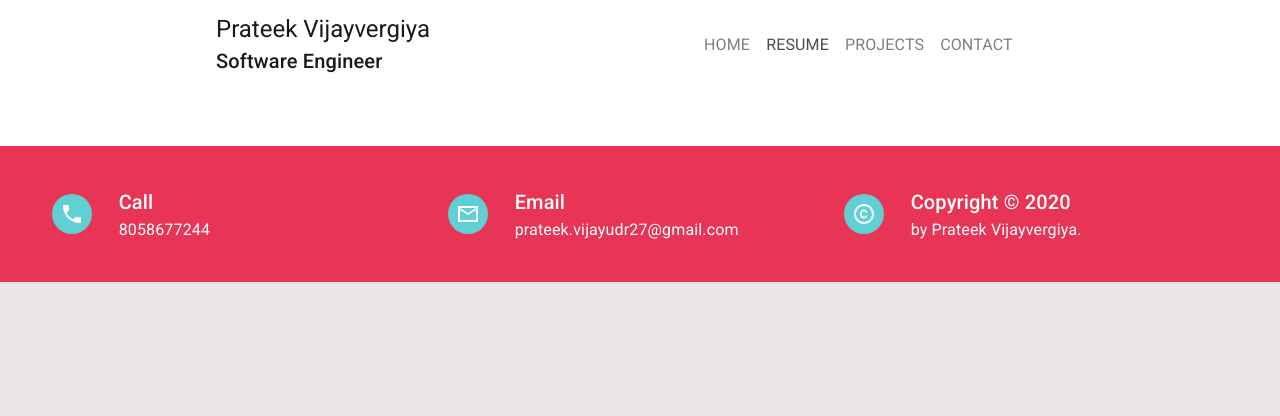
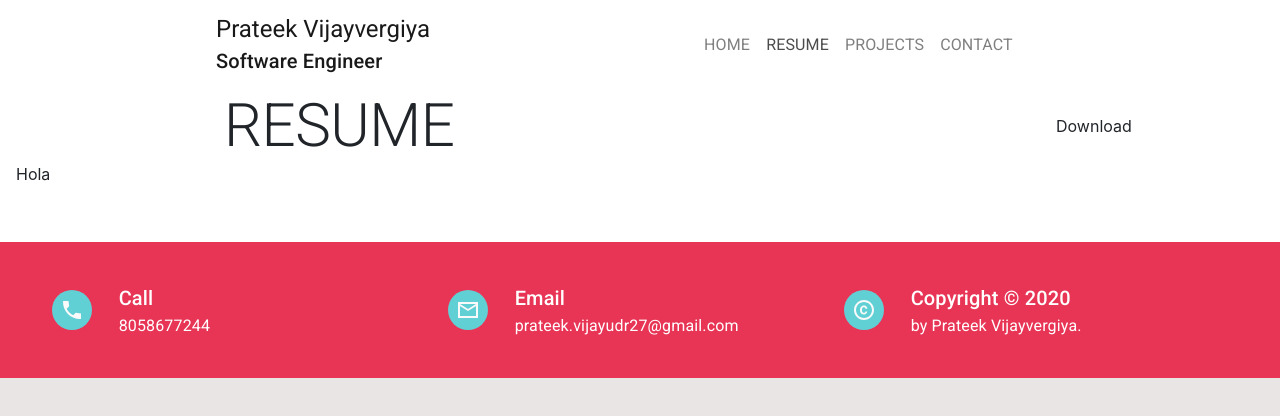
Before and after one commit to prateekvijayvergiya/prateekvijayvergiya.github.io, a Next.js app: page / in a window 1280 px wide. Both pictures are taken after a click on the button "RESUME". Shown: the top 416 px of the page. Built offline with nearby package versions, Linux system fonts and the light colour scheme.

Commit message:
added base for resume page

```diff
--- a/components/home/index.js
+++ b/components/home/index.js
@@ -24,17 +24,17 @@ const HomePage = () => {
         <Grid item container justify="space-evenly" alignItems="center">
           <Grid item align='center'>
             <div className={classNames(classes.titleContainer, classes.resume)}>
-              <p>Resume</p>
+              <Typography>Resume</Typography>
             </div>
           </Grid>
           <Grid item align='center'>
             <div className={classNames(classes.titleContainer, classes.portfolio)}>
-              <p>My Work</p>
+              <Typography>My Work</Typography>
             </div>
           </Grid>
           <Grid item align='center'>
             <div className={classNames(classes.titleContainer, classes.skills)}>
-              <p>Skills</p>
+              <Typography>Skills</Typography>
             </div>
           </Grid>
         </Grid>
--- /dev/null
+++ b/components/resume/index.js
@@ -0,0 +1,49 @@
+import React from 'react'
+import { Box, Grid, Typography } from '@material-ui/core'
+import { makeStyles } from '@material-ui/core/styles'
+import Divider from '@material-ui/core/Divider'
+
+const Resume = () => {
+  const classes = useStyles()
+  return (
+    <Box className={classes.container}>
+      <Grid container>
+        <Grid item container justify='flex-end' alignItems="center">
+          <Grid item xs={8} sm={8}>
+            <Typography variant={'h2'}>
+              RESUME
+            </Typography>
+          </Grid>
+          <Grid item xs={4} sm={2}>
+            Download
+          </Grid>
+        </Grid>
+        <Grid item container>
+          <Grid item container>
+            <Grid item>
+              <Divider/>
+            </Grid>
+            <Grid item container>
+              <Grid item>
+                Hola
+              </Grid>
+            </Grid>
+          </Grid>
+        </Grid>
+      </Grid>
+    </Box>
+  )
+}
+
+const useStyles = makeStyles((theme) => ({
+  container: {
+    marginLeft: 16,
+    marginRight: 16,
+    [theme.breakpoints.down('sm')]: {
+      marginLeft: 8,
+      marginRight: 0,
+    },
+  }
+}))
+
+export default Resume
--- a/pages/_app.js
+++ b/pages/_app.js
@@ -2,6 +2,7 @@ import React, { Fragment, useEffect } from 'react'
 import Head from 'next/head'
 import 'bootstrap/dist/css/bootstrap.min.css'
 import '../styles/globals.css'
+import ThemeProvider from '../theme/themeProvider'
 
 function MyApp({ Component, pageProps }) {
   useEffect(() => {
@@ -21,7 +22,9 @@ function MyApp({ Component, pageProps }) {
         />
         <link rel="icon" href="/favicon.ico" />
       </Head>
-      <Component {...pageProps} />
+      <ThemeProvider>
+        <Component {...pageProps} />
+      </ThemeProvider>
     </Fragment>
   )
 }
--- a/pages/index.js
+++ b/pages/index.js
@@ -2,6 +2,7 @@ import React, { Fragment, useState } from 'react'
 import AppFooter from '../components/footer'
 import HomePage from '../components/home'
 import NavBar from '../components/navBar'
+import Resume from '../components/resume'
 import Spacer from '../components/spacer'
 
 export default function Home() {
@@ -11,6 +12,7 @@ export default function Home() {
     <Fragment>
       <NavBar {...{setCurrentPage}}/>
       {currentPage === 'home' && <HomePage {...{setCurrentPage}}/>}
+      {currentPage === 'resume' && <Resume {...{setCurrentPage}}/>}
       <Spacer spacing={7}/>
       <AppFooter/>
     </Fragment>
--- /dev/null
+++ b/theme/palette.js
@@ -0,0 +1,5 @@
+export default {
+  text: {
+    primary: '#e83556'
+  }
+}
--- /dev/null
+++ b/theme/theme.js
@@ -0,0 +1,10 @@
+import { createMuiTheme } from '@material-ui/core/styles'
+import palette from './palette'
+
+export const Spacing = 8
+
+const theme = createMuiTheme({
+  palette,
+})
+
+export default theme
--- /dev/null
+++ b/theme/themeProvider.js
@@ -0,0 +1,7 @@
+import React from 'react'
+import { MuiThemeProvider } from '@material-ui/core/styles'
+import theme from './theme'
+
+const ThemeProvider = (props) => <MuiThemeProvider theme={theme} {...props} />
+
+export default ThemeProvider
```
Also changed, not shown: 2 other files (tests, documents, lock files or other folders).
